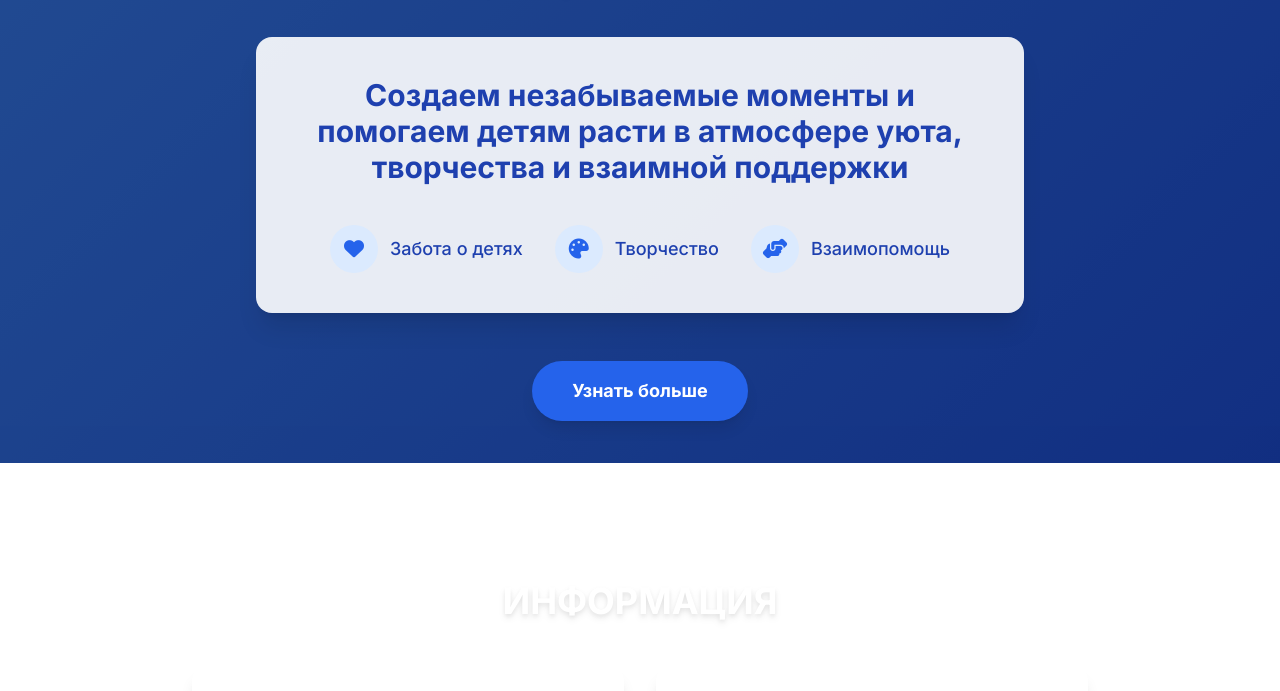
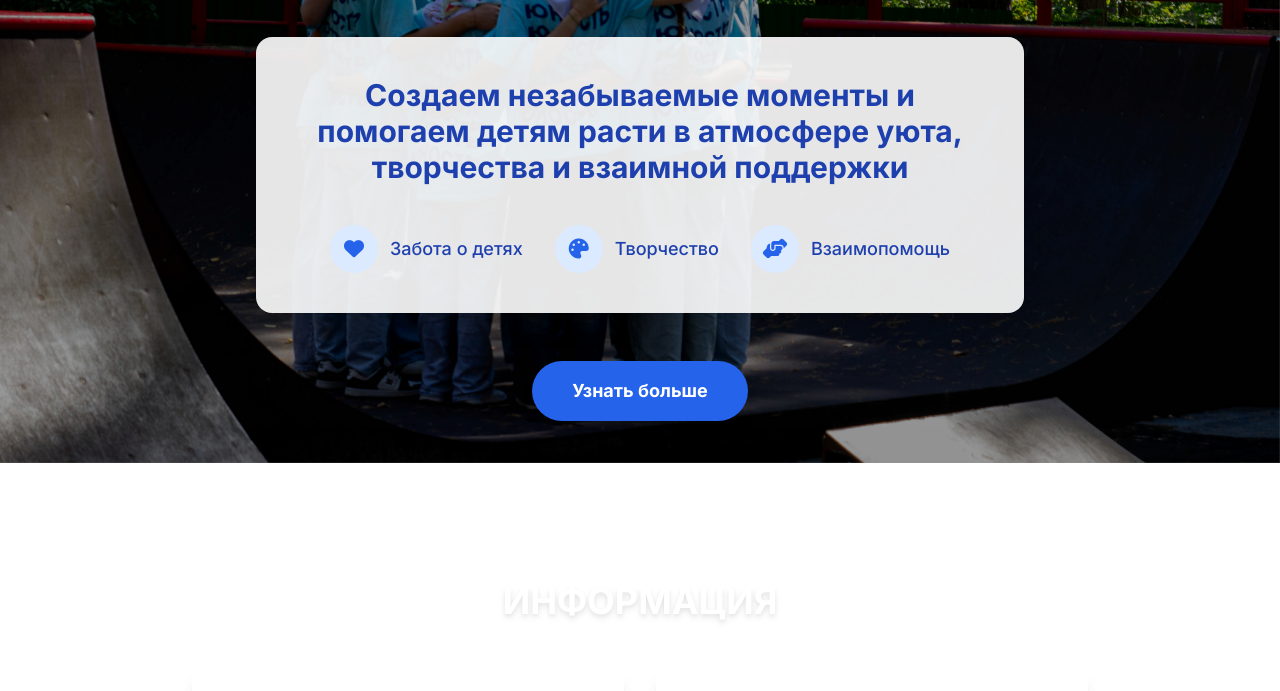
Before and after one commit to DOBLEST78/-, a plain HTML site: page index.HTML in a window 1280 px wide. Shown: the part 337-1028 px from the top of the page. Drawn offline with nearby package versions, Linux system fonts and the light colour scheme.

Commit message:
Update index.HTML

```diff
--- a/index.HTML
+++ b/index.HTML
@@ -139,7 +139,7 @@
 <body class="light bg-white text-gray-800 theme-transition dark:bg-gray-900 dark:text-gray-200">
     <!-- Фоновое изображение -->
     <div class="bg-fallback fixed inset-0 z-[-2]" id="fallbackBackground"></div>
-    <img src="images/you.jpg" alt="Фон" class="background-image" id="backgroundImage" onerror="handleImageError()">
+    <img src="you.jpg" alt="Фон" class="background-image" id="backgroundImage" onerror="handleImageError()">
     <div class="background-overlay"></div>
 
     <header class="sticky top-0 z-50 bg-white/90 backdrop-blur-sm shadow-sm dark:bg-gray-900/90 theme-transition">
@@ -448,4 +448,5 @@
         });
     </script>
 </body>
+
 </html>
```
